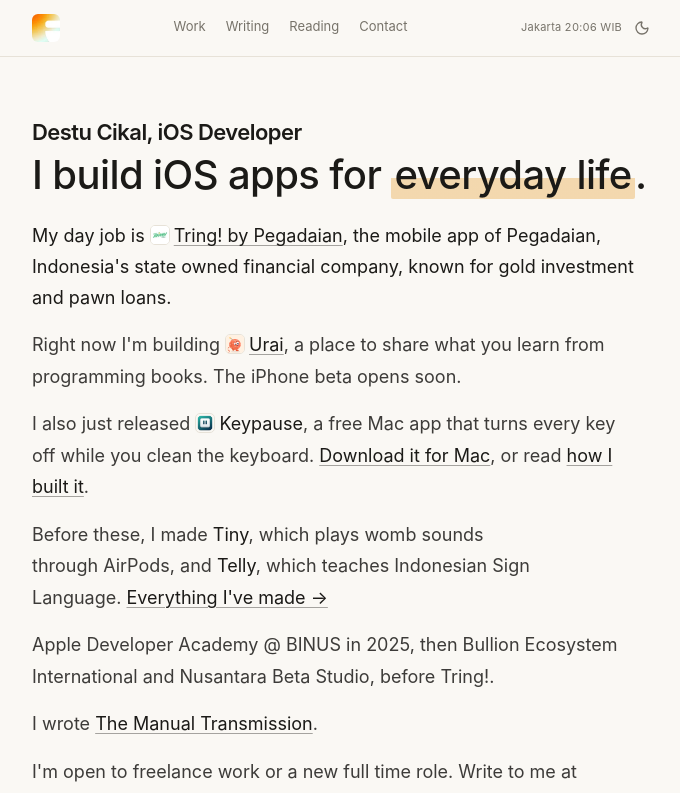
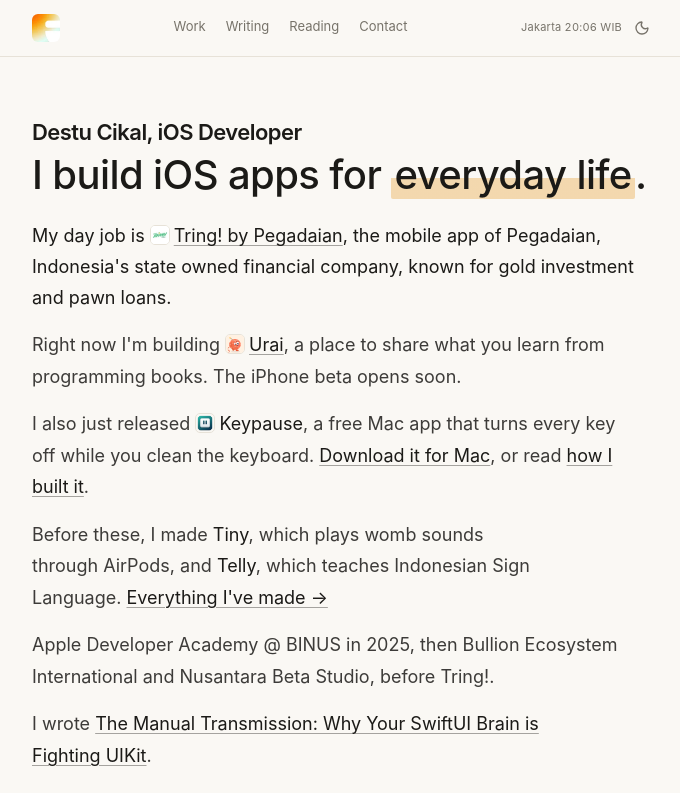
Before and after one commit to destucr/porto-web, a Next.js app: page / in a window 1280 px wide. Shown: the top 793 px of the page, without its empty margins (296-976 px from the left). Built offline with nearby package versions, Linux system fonts and the light colour scheme; no server answers.

Commit message:
Revert "Home: show the short blog title"
This reverts commit 545463d6ad984a4e5b22005ad234d1eea4a9a3d6.

```diff
--- a/app/(website)/page.tsx
+++ b/app/(website)/page.tsx
@@ -68,7 +68,7 @@ export default async function Home() {
           <p className="reveal" style={{ animationDelay: "200ms" }}>
             I wrote{" "}
             <Link href={`/blog/${post.slug}`} className="essay-link text-foreground">
-              {post.title.split(":")[0]}
+              {post.title}
             </Link>
             .
           </p>
```
